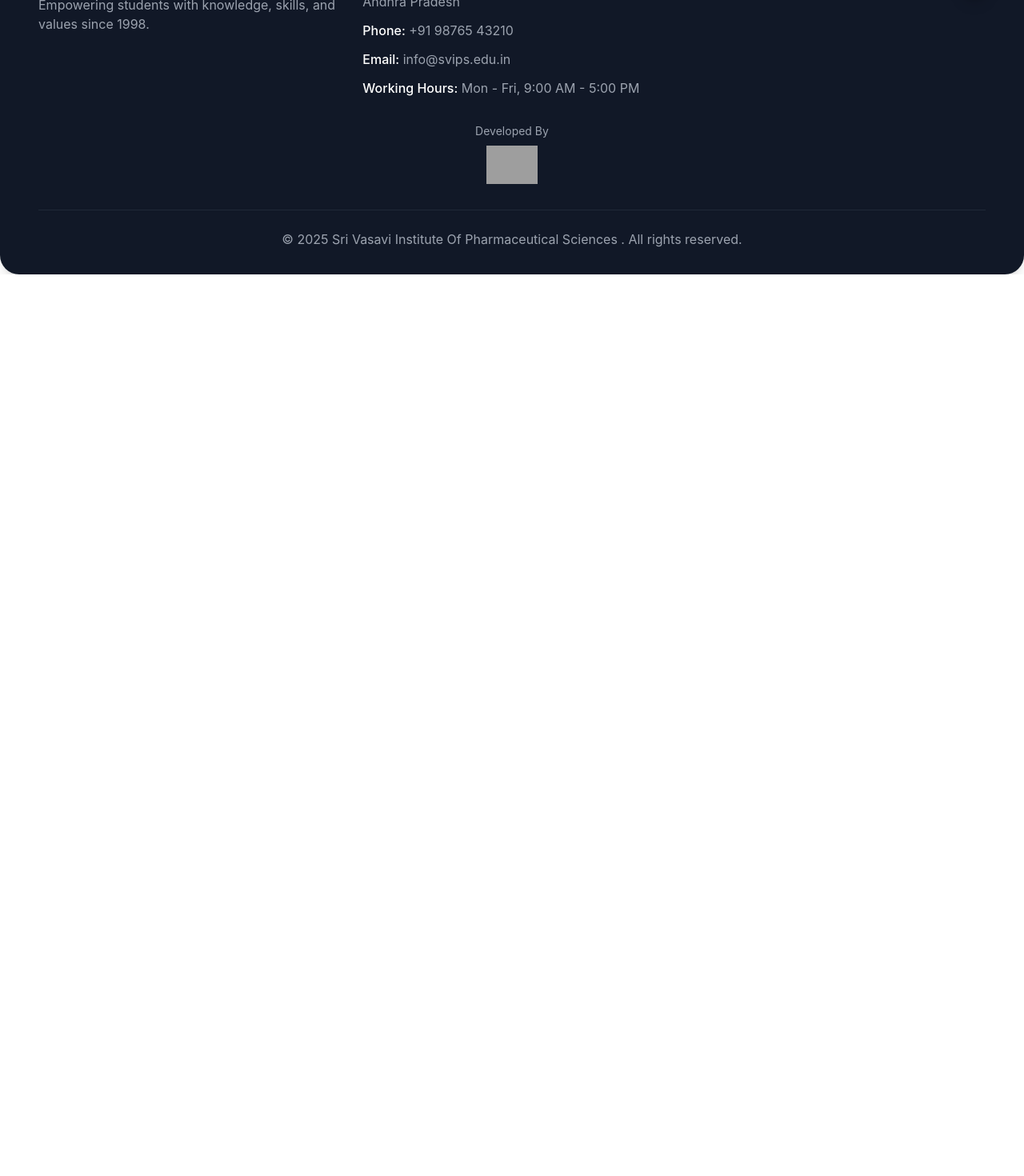
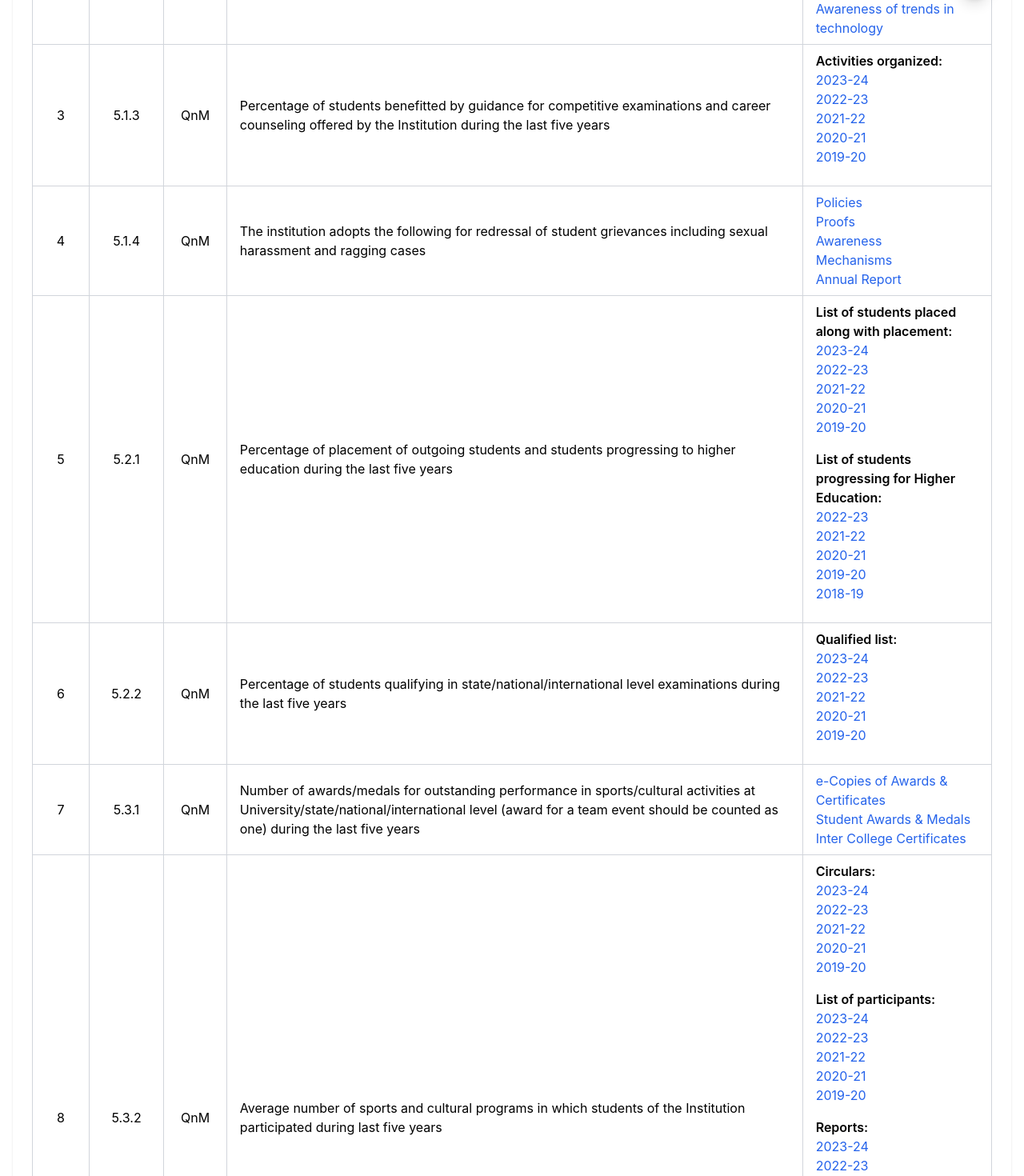
Before and after one commit to Govardhan-subhash/Pharmacy, a React (Vite) app: page /criteria/criteria-v in a window 1280 px wide. Shown: the part 760-2230 px from the top of the page at 80% size. Before the commit the page ends 1103 px from the top, so only its background shows below. Built offline with nearby package versions, Linux system fonts and the light colour scheme; grey boxes are pictures that could not be loaded.

Commit message:
Update Criteria5.tsx

```diff
--- a/src/pages/criteria/quality/Criteria5.tsx
+++ b/src/pages/criteria/quality/Criteria5.tsx
@@ -9,11 +9,21 @@ const Criteria5: React.FC = () => {
       description:
         'Percentage of students benefited by scholarships and freeships provided by the Government and Non-Government agencies during last five years',
       downloads: [
+        { category: 'No. of students benefitted', links: [
           { name: '2023-24', url: '/uploads/naac/criteria5/5.1.1 List of Beneficiary Students 2023-24.pdf' },
           { name: '2022-23', url: '/uploads/naac/criteria5/5.1.1 List of Beneficiary Students 2022-23.pdf' },
           { name: '2021-22', url: '/uploads/naac/criteria5/5.1.1 List of Beneficiary Students 2021-22.pdf' },
           { name: '2020-21', url: '/uploads/naac/criteria5/5.1.1 List of Beneficiary Students 2020-21.pdf' },
           { name: '2019-20', url: '/uploads/naac/criteria5/5.1.1 List of Beneficiary Students 2019-20.pdf' },
+        ]},
+        { category: 'Sanction Letters', links: [
+          { name: '2023-24', url: '/uploads/naac/criteria5/5.1.1 Sanction Letters 2023-24.pdf' },
+          { name: '2022-23', url: '/uploads/naac/criteria5/5.1.1 Sanction Letters 2022-23.pdf' },
+          { name: '2021-22', url: '/uploads/naac/criteria5/5.1.1 Sanction Letters 2021-22.pdf' },
+          { name: '2020-21', url: '/uploads/naac/criteria5/5.1.1 Sanction Letters 2020-21.pdf' },
+          { name: '2019-20', url: '/uploads/naac/criteria5/5.1.1 Sanction Letters 2019-20.pdf' },
+        ]},
+        { name: 'Policy Documents', url: '/uploads/naac/criteria5/5.1.1 Policy Documents.pdf' },
       ],
     },
     {
@@ -23,10 +33,11 @@ const Criteria5: React.FC = () => {
       description:
         'Following capacity development and skills enhancement activities organized for improving student’s capability',
       downloads: [
+        { name: 'List of students placed along with placement', url: '/uploads/naac/criteria5/5.1.2 Placement List.pdf' },
         { name: 'Soft Skills', url: '/uploads/naac/criteria5/5.1.2.1 Soft Skills.pdf' },
         { name: 'Language and Communication Skills', url: '/uploads/naac/criteria5/5.1.2.2 Language and Communication Skills.pdf' },
-        { name: 'Life Skills', url: '/uploads/naac/criteria5/5.1.2.3 LIfe Skills.pdf' },
-        { name: 'Awareness of Trends in Technology', url: '/uploads/naac/criteria5/5.1.2.4 Trends inTechnology.pdf' },
+        { name: 'Life Skills', url: '/uploads/naac/criteria5/5.1.2.3 Life Skills.pdf' },
+        { name: 'Awareness of trends in technology', url: '/uploads/naac/criteria5/5.1.2.4 Trends in Technology.pdf' },
       ],
     },
     {
@@ -36,36 +47,131 @@ const Criteria5: React.FC = () => {
       description:
         'Percentage of students benefitted by guidance for competitive examinations and career counseling offered by the Institution during the last five years',
       downloads: [
-        { name: '2023-24', url: '/uploads/naac/criteria5/5.1.3. 2023-24.pdf' },
-        { name: '2022-23', url: '/uploads/naac/criteria5/5.1.3  2022-23.pdf' },
-        { name: '2021-22', url: '/uploads/naac/criteria5/5.1.3  2021-22.pdf' },
-        { name: '2020-21', url: '/uploads/naac/criteria5/5.1.3   2020-21.pdf' },
-        { name: '2019-20', url: '/uploads/naac/criteria5/5.1.3   2019-20.pdf' },
+        { category: 'Activities organized', links: [
+          { name: '2023-24', url: '/uploads/naac/criteria5/5.1.3 2023-24.pdf' },
+          { name: '2022-23', url: '/uploads/naac/criteria5/5.1.3 2022-23.pdf' },
+          { name: '2021-22', url: '/uploads/naac/criteria5/5.1.3 2021-22.pdf' },
+          { name: '2020-21', url: '/uploads/naac/criteria5/5.1.3 2020-21.pdf' },
+          { name: '2019-20', url: '/uploads/naac/criteria5/5.1.3 2019-20.pdf' },
+        ]},
       ],
     },
     {
       sno: 4,
+      metricNo: '5.1.4',
+      qnQl: 'QnM',
+      description:
+        'The institution adopts the following for redressal of student grievances including sexual harassment and ragging cases',
+      downloads: [
+        { name: 'Policies', url: '/uploads/naac/criteria5/5.1.4 Policies.pdf' },
+        { name: 'Proofs', url: '/uploads/naac/criteria5/5.1.4 Proofs.pdf' },
+        { name: 'Awareness', url: '/uploads/naac/criteria5/5.1.4 Awareness.pdf' },
+        { name: 'Mechanisms', url: '/uploads/naac/criteria5/5.1.4 Mechanisms.pdf' },
+        { name: 'Annual Report', url: '/uploads/naac/criteria5/5.1.4 Annual Report.pdf' },
+      ],
+    },
+    {
+      sno: 5,
       metricNo: '5.2.1',
       qnQl: 'QnM',
       description:
         'Percentage of placement of outgoing students and students progressing to higher education during the last five years',
       downloads: [
-        { name: '2023-24', url: '/uploads/naac/criteria5/5.2.1.1.STUDENTS PLACEMENT 2023-24.pdf' },
-        { name: '2022-23', url: '/uploads/naac/criteria5/5.2.1.1.STUDENTS PLACEMENT 2022-23.pdf' },
-        { name: '2021-22', url: '/uploads/naac/criteria5/5.2.1.1.STUDENTS PLACEMENT 2021-22.pdf' },
-        { name: '2020-21', url: '/uploads/naac/criteria5/5.2.1.1.STUDENTS PLACEMENT 2020-21.pdf' },
-        { name: '2019-20', url: '/uploads/naac/criteria5/5.2.1.1.STUDENTS PLACEMENT 2019-20.pdf' },
+        { category: 'List of students placed along with placement', links: [
+          { name: '2023-24', url: '/uploads/naac/criteria5/5.2.1 Placement 2023-24.pdf' },
+          { name: '2022-23', url: '/uploads/naac/criteria5/5.2.1 Placement 2022-23.pdf' },
+          { name: '2021-22', url: '/uploads/naac/criteria5/5.2.1 Placement 2021-22.pdf' },
+          { name: '2020-21', url: '/uploads/naac/criteria5/5.2.1 Placement 2020-21.pdf' },
+          { name: '2019-20', url: '/uploads/naac/criteria5/5.2.1 Placement 2019-20.pdf' },
+        ]},
+        { category: 'List of students progressing for Higher Education', links: [
+          { name: '2022-23', url: '/uploads/naac/criteria5/5.2.1 Higher Education 2022-23.pdf' },
+          { name: '2021-22', url: '/uploads/naac/criteria5/5.2.1 Higher Education 2021-22.pdf' },
+          { name: '2020-21', url: '/uploads/naac/criteria5/5.2.1 Higher Education 2020-21.pdf' },
+          { name: '2019-20', url: '/uploads/naac/criteria5/5.2.1 Higher Education 2019-20.pdf' },
+          { name: '2018-19', url: '/uploads/naac/criteria5/5.2.1 Higher Education 2018-19.pdf' },
+        ]},
+      ],
+    },
+    {
+      sno: 6,
+      metricNo: '5.2.2',
+      qnQl: 'QnM',
+      description:
+        'Percentage of students qualifying in state/national/international level examinations during the last five years',
+      downloads: [
+        { category: 'Qualified list', links: [
+          { name: '2023-24', url: '/uploads/naac/criteria5/5.2.2 Qualified List 2023-24.pdf' },
+          { name: '2022-23', url: '/uploads/naac/criteria5/5.2.2 Qualified List 2022-23.pdf' },
+          { name: '2021-22', url: '/uploads/naac/criteria5/5.2.2 Qualified List 2021-22.pdf' },
+          { name: '2020-21', url: '/uploads/naac/criteria5/5.2.2 Qualified List 2020-21.pdf' },
+          { name: '2019-20', url: '/uploads/naac/criteria5/5.2.2 Qualified List 2019-20.pdf' },
+        ]},
+      ],
+    },
+    {
+      sno: 7,
+      metricNo: '5.3.1',
+      qnQl: 'QnM',
+      description:
+        'Number of awards/medals for outstanding performance in sports/cultural activities at University/state/national/international level (award for a team event should be counted as one) during the last five years',
+      downloads: [
+        { name: 'e-Copies of Awards & Certificates', url: '/uploads/naac/criteria5/5.3.1 Awards Certificates.pdf' },
+        { name: 'Student Awards & Medals', url: '/uploads/naac/criteria5/5.3.1 Student Awards.pdf' },
+        { name: 'Inter College Certificates', url: '/uploads/naac/criteria5/5.3.1 Inter College Certificates.pdf' },
+      ],
+    },
+    {
+      sno: 8,
+      metricNo: '5.3.2',
+      qnQl: 'QnM',
+      description:
+        'Average number of sports and cultural programs in which students of the Institution participated during last five years',
+      downloads: [
+        { category: 'Circulars', links: [
+          { name: '2023-24', url: '/uploads/naac/criteria5/5.3.2 Circulars 2023-24.pdf' },
+          { name: '2022-23', url: '/uploads/naac/criteria5/5.3.2 Circulars 2022-23.pdf' },
+          { name: '2021-22', url: '/uploads/naac/criteria5/5.3.2 Circulars 2021-22.pdf' },
+          { name: '2020-21', url: '/uploads/naac/criteria5/5.3.2 Circulars 2020-21.pdf' },
+          { name: '2019-20', url: '/uploads/naac/criteria5/5.3.2 Circulars 2019-20.pdf' },
+        ]},
+        { category: 'List of participants', links: [
+          { name: '2023-24', url: '/uploads/naac/criteria5/5.3.2 Participants 2023-24.pdf' },
+          { name: '2022-23', url: '/uploads/naac/criteria5/5.3.2 Participants 2022-23.pdf' },
+          { name: '2021-22', url: '/uploads/naac/criteria5/5.3.2 Participants 2021-22.pdf' },
+          { name: '2020-21', url: '/uploads/naac/criteria5/5.3.2 Participants 2020-21.pdf' },
+          { name: '2019-20', url: '/uploads/naac/criteria5/5.3.2 Participants 2019-20.pdf' },
+        ]},
+        { category: 'Reports', links: [
+          { name: '2023-24', url: '/uploads/naac/criteria5/5.3.2 Reports 2023-24.pdf' },
+          { name: '2022-23', url: '/uploads/naac/criteria5/5.3.2 Reports 2022-23.pdf' },
+          { name: '2021-22', url: '/uploads/naac/criteria5/5.3.2 Reports 2021-22.pdf' },
+          { name: '2020-21', url: '/uploads/naac/criteria5/5.3.2 Reports 2020-21.pdf' },
+          { name: '2019-20', url: '/uploads/naac/criteria5/5.3.2 Reports 2019-20.pdf' },
+        ]},
+        { category: 'Certificates', links: [
+          { name: '2023-24', url: '/uploads/naac/criteria5/5.3.2 Certificates 2023-24.pdf' },
+          { name: '2022-23', url: '/uploads/naac/criteria5/5.3.2 Certificates 2022-23.pdf' },
+          { name: '2021-22', url: '/uploads/naac/criteria5/5.3.2 Certificates 2021-22.pdf' },
+          { name: '2020-21', url: '/uploads/naac/criteria5/5.3.2 Certificates 2020-21.pdf' },
+          { name: '2019-20', url: '/uploads/naac/criteria5/5.3.2 Certificates 2019-20.pdf' },
+        ]},
+      ],
+    },
+    {
+      sno: 9,
+      metricNo: '5.4.1',
+      qnQl: 'QlM',
+      description:
+        'There is a registered Alumni Association that contributes significantly to the development of the institution through financial and/or other support services',
+      downloads: [
+        { name: 'Alumni Association', url: '/uploads/naac/criteria5/5.4.1 Alumni Association.pdf' },
       ],
     },
   ];
 
-
-
   return (
     <div className="container mx-auto px-4 py-16">
-
-
-        {/* Main Content */}
       <div className="col-span-3 bg-white p-6 rounded shadow">
         <h1 className="text-3xl font-bold text-center mb-8">Criteria 5</h1>
         <table className="table-auto w-full border-collapse border border-gray-300">
@@ -86,17 +192,34 @@ const Criteria5: React.FC = () => {
                 <td className="border border-gray-300 px-4 py-2 text-center">{row.qnQl}</td>
                 <td className="border border-gray-300 px-4 py-2">{row.description}</td>
                 <td className="border border-gray-300 px-4 py-2">
-                    {row.downloads.map((download, i) => (
+                  {row.downloads.map((download, i) =>
+                    download.category ? (
+                      <div key={i} className="mb-4">
+                        <p className="font-semibold">{download.category}:</p>
+                        {download.links.map((link, j) => (
+                          <a
+                            key={j}
+                            href={link.url}
+                            target="_blank"
+                            rel="noopener noreferrer"
+                            className="text-blue-600 hover:underline block"
+                          >
+                            {link.name}
+                          </a>
+                        ))}
+                      </div>
+                    ) : (
                       <a
                         key={i}
                         href={download.url}
                         target="_blank"
                         rel="noopener noreferrer"
-                        className="text-blue-600 hover:underline mr-2"
+                        className="text-blue-600 hover:underline block"
                       >
                         {download.name}
                       </a>
-                    ))}
+                    )
+                  )}
                 </td>
               </tr>
             ))}
```
Lines whose indentation alone changed are shown as unchanged.
